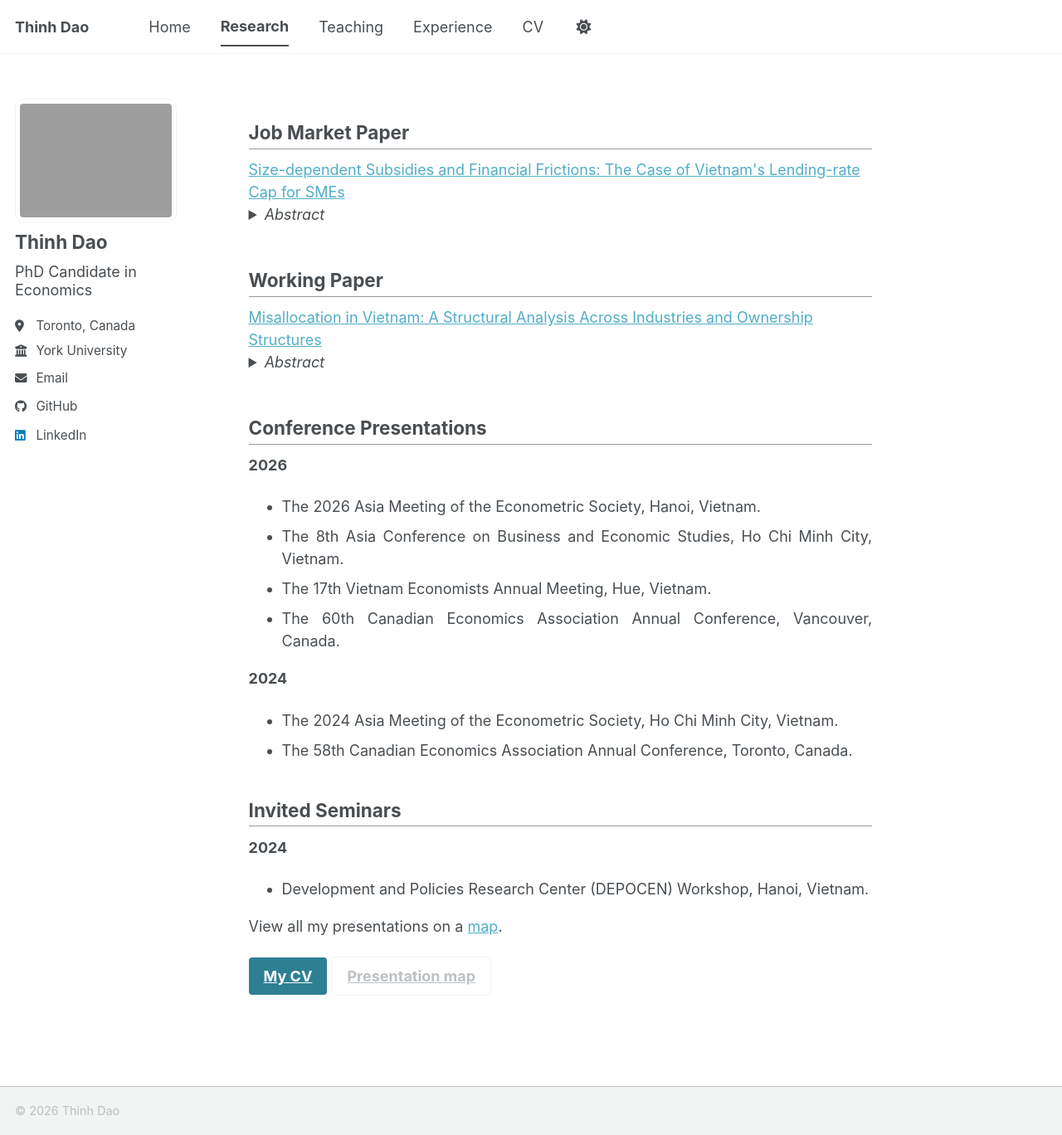
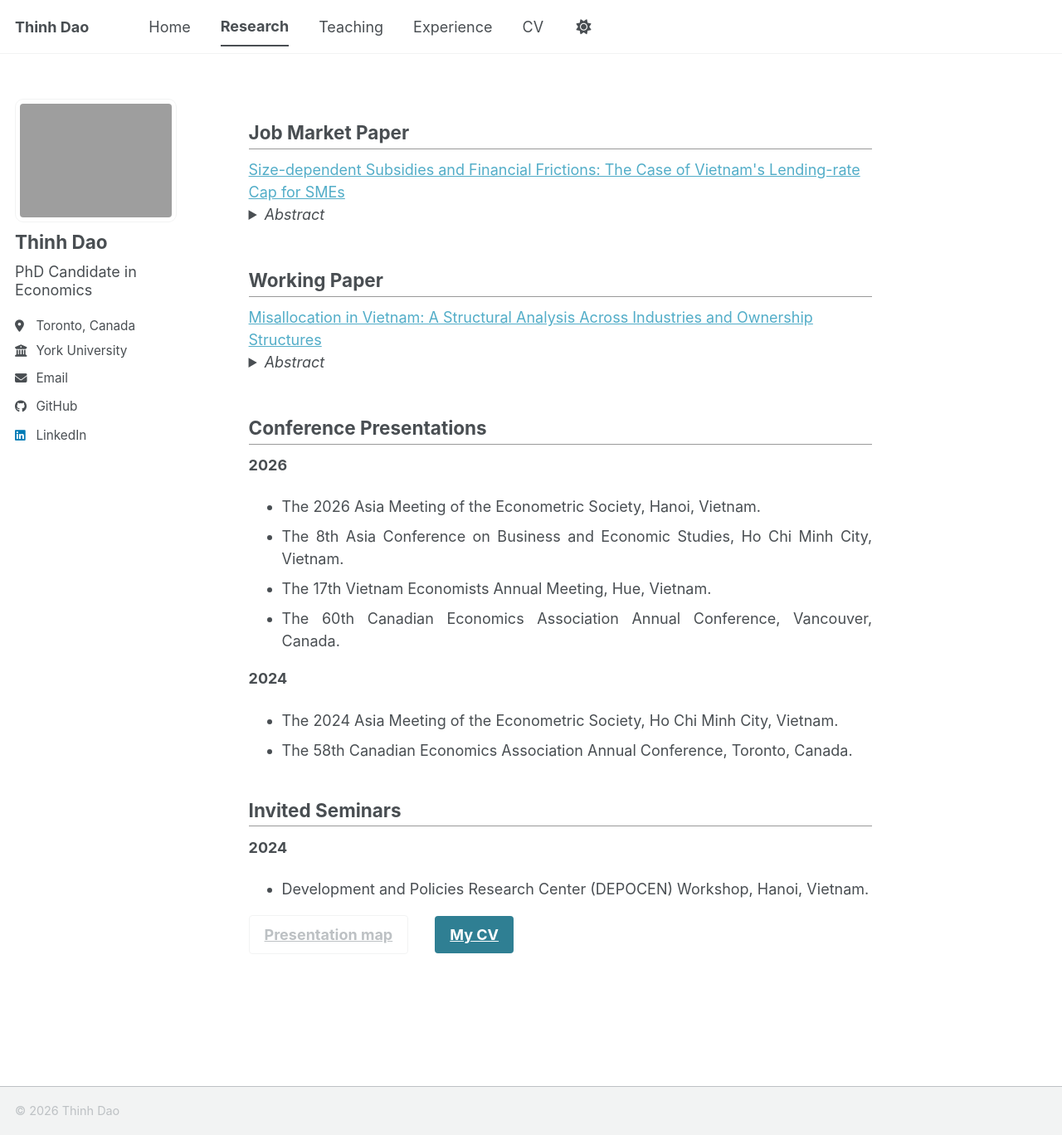
Before and after one commit to thinh-dao-econ/thinh-dao-econ.github.io, a Jekyll site: the page built from _pages/research.md, in a window 1280 px wide and 1368 px high. Shown: the whole window at 83% size. Built offline with Jekyll 4.4.1, drawn with Linux system fonts in a browser that asks for light colours; a style sheet for code colours, icons or effects is not loaded.

Commit message:
Update research.md

```diff
--- a/_pages/research.md
+++ b/_pages/research.md
@@ -77,6 +77,4 @@ One or two sentences describing the project.
 
 - Development and Policies Research Center (DEPOCEN) Workshop, Hanoi, Vietnam.
 
-View all my presentations on a <a href="{{ site.baseurl }}/talkmap/map.html">map</a>.
-
-[My CV](/files/Thinh_Dao_CV.pdf){: .btn .btn--primary .btn--large target="_blank" rel="noopener noreferrer"} [Presentation map](/talkmap/map.html){: .btn .btn--inverse .btn--large}
+[Presentation map](/talkmap/map.html){: .btn .btn--inverse .btn--large}  [My CV](/files/Thinh_Dao_CV.pdf){: .btn .btn--primary .btn--large style="margin-left: 1.5em;" target="_blank" rel="noopener noreferrer"}
```
